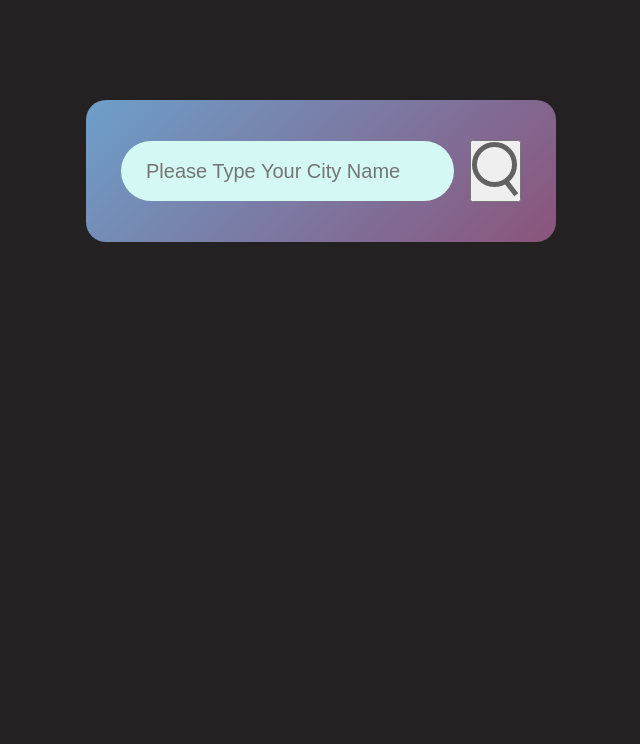
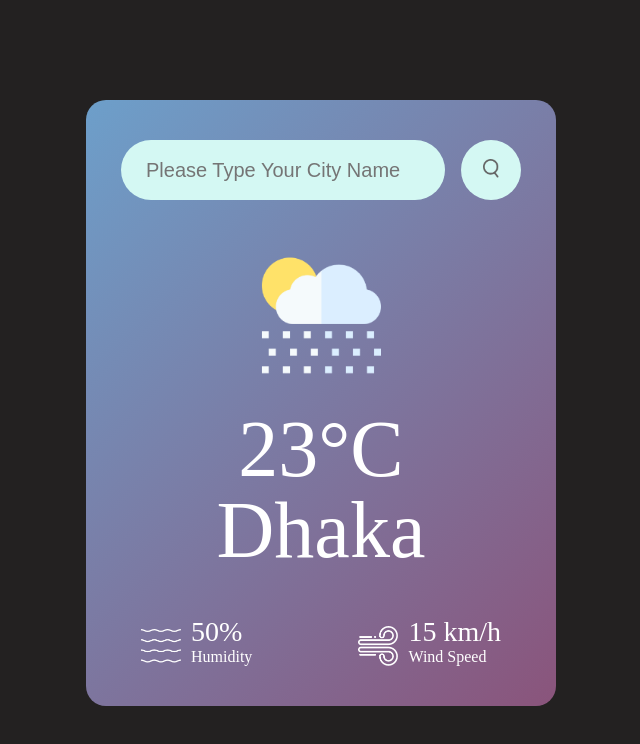
Before and after one commit to mdshorif-islam/weather_app, a plain HTML site: page index.html in a window 1280 px wide. Shown: the whole page, without its empty margins (319-959 px from the left). Drawn offline with Linux system fonts and the light colour scheme.

Commit message:
update02

```diff
--- a/css/style.css
+++ b/css/style.css
@@ -34,3 +34,48 @@ body{
     margin-right: 16px;
     font-size: 20px;
 }
+.search button{
+    border: 0;
+    outline: 0;
+    background-color: #d4f8f3;
+    border-radius: 50%;
+    width: 60px;
+    height: 60px;
+    cursor: pointer;
+}
+.search button img{
+    width: 16px;
+}
+.wather-icon{
+    width: 170px;
+    margin-top: 30px;
+}
+.weather h1{
+    font-size: 80px;
+    font-weight: 500;
+}
+.weather h2 {
+    font-size: 80px;
+    font-weight: 400;
+    margin-top: -10px;
+}
+.details{
+    display: flex;
+    align-items: center;
+    justify-content: space-between;
+    padding: 0 20px;
+    margin-top: 50px;
+}
+.col{
+    display: flex;
+    align-items: center;
+    text-align: left;
+}
+.col img{
+    width: 40px;
+    margin-right: 10px;
+}
+.humidity, .wind{
+    font-size:28px;
+    margin-top: -10px;
+}
--- a/index.html
+++ b/index.html
@@ -14,6 +14,27 @@
             <input type="text" placeholder="Please Type Your City Name" spellcheck="false">
             <button><img src="images/search.png" alt="#search img"></button>
         </div>
+        <div class="weather">
+            <img src="images/rain.png" alt="#img" class="wather-icon">
+            <h1 class="temp">23°C</h1>
+            <h2 class="city">Dhaka</h2>
+            <div class="details">
+                <div class="col">
+                    <img src="images/humidity.png" alt="#img">
+                    <div>
+                        <p class="humidity">50%</p>
+                        <p>Humidity</p>
+                    </div>
+                </div>
+                <div class="col">
+                    <img src="images/wind.png" alt="#img">
+                    <div>
+                        <p class="wind">15 km/h</p>
+                        <p>Wind Speed</p>
+                    </div>
+                </div>
+            </div>
+        </div>
     </div>
 
 
--- a/js/script.js
+++ b/js/script.js
@@ -0,0 +1,27 @@
+const apiKey = "8c1cdae51f294825c041a70e2cc6b9bc";
+const apiUrl = "https://api.openweathermap.org/data/2.5/weather?units=metric&q=";
+
+const searchBox = document.querySelector(".search input");
+const searchBtn = document.querySelector(".search button");
+
+
+async function checkWeather(city){
+    const response = await fetch(apiUrl + city + `&appid=${apiKey}`)
+    var data = await response.json();
+
+    console.log(data);
+
+    document.querySelector(".city").innerHTML = data.name;
+    document.querySelector(".temp").innerHTML = Math.round(data.main.temp) + " °C";
+    document.querySelector(".humidity").innerHTML = data.main.humidity + " %";
+    document.querySelector(".wind").innerHTML = data.wind.speed +  " km/h";
+
+    if(data.weather[0].main == "Clouds"){
+
+    }
+
+
+}
+searchBtn.addEventListener("click", ()=>{
+    checkWeather(searchBox.value);
+})
```
